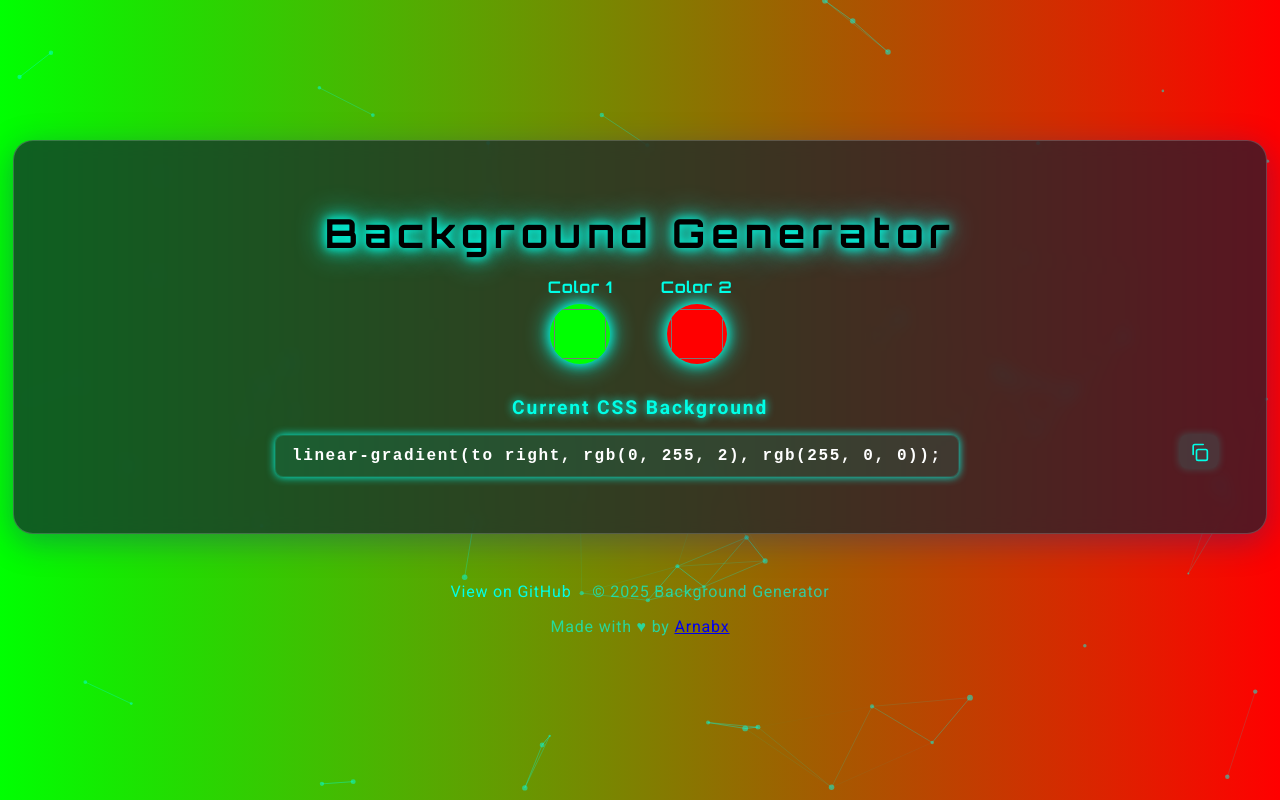
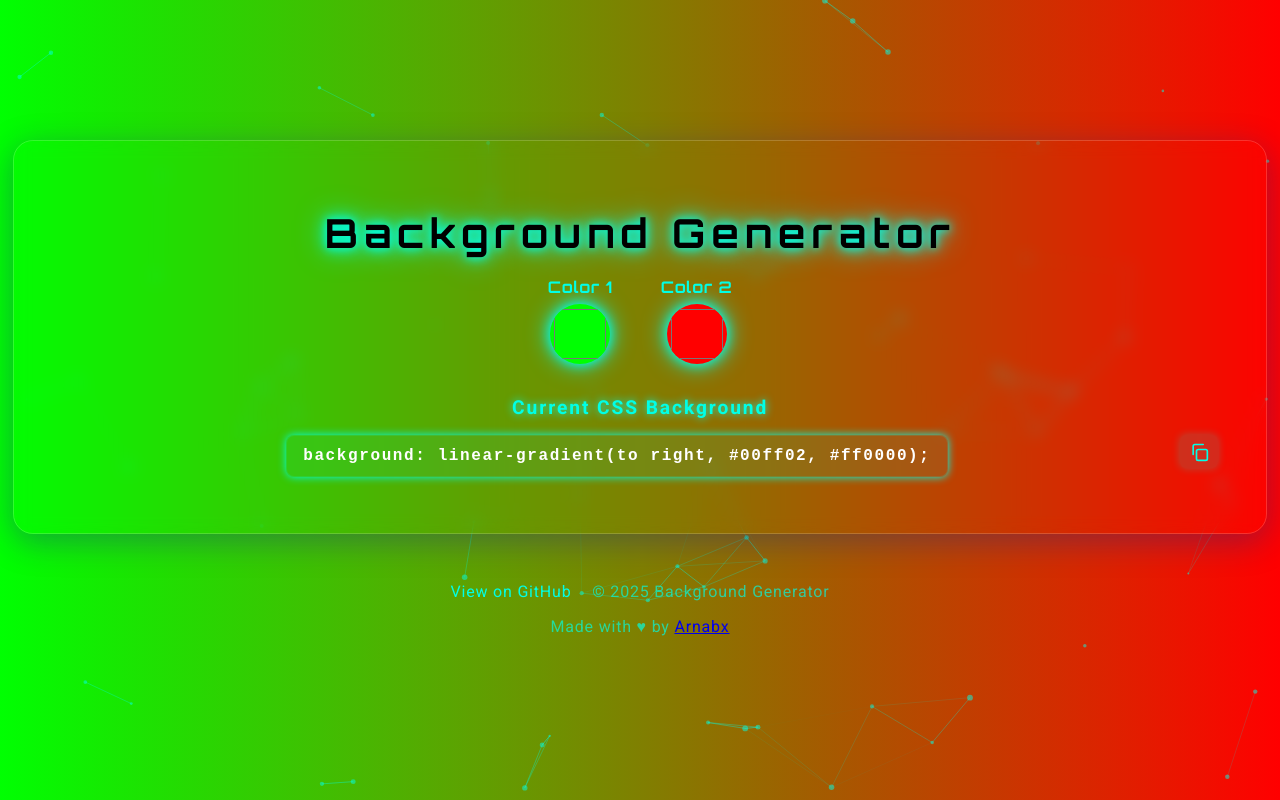
Before and after one commit to Arnabx-Dev/Background, a website: page index.html in a window 1280 px wide. Drawn offline with nearby package versions, Linux system fonts and the light colour scheme.

Commit message:
second large update npm and package.json

```diff
--- a/script.js
+++ b/script.js
@@ -1,18 +1,14 @@
 const css = document.querySelector("h3");
-const color1 = document.querySelector(".color1");
-const color2 = document.querySelector(".color2");
+const color1 = document.getElementById("color1");
+const color2 = document.getElementById("color2");
 const body = document.getElementById("gradient");
 const copyBtn = document.querySelector('.copy-btn');
 const toast = document.getElementById('toast');
 
 function setGradient() {
-	body.style.background =
-		"linear-gradient(to right, "
-		+ color1.value
-		+ ", "
-		+ color2.value
-		+ ")";
-	css.textContent = body.style.background + ";";
+	const gradient = `linear-gradient(to right, ${color1.value}, ${color2.value})`;
+	body.style.background = gradient;
+	css.textContent = `background: ${gradient};`;
 	// Update color input backgrounds for accessibility
 	color1.style.backgroundColor = color1.value;
 	color2.style.backgroundColor = color2.value;
--- a/style.css
+++ b/style.css
@@ -27,7 +27,7 @@ body {
 }
 
 .container {
-    background: rgba(20, 30, 48, 0.7);
+    /* background: rgba(20, 30, 48, 0.7); */
     box-shadow: 0 8px 32px 0 rgba(31, 38, 135, 0.37);
     backdrop-filter: blur(8px);
     border-radius: 20px;
```
Also changed, not shown: package.json (added, +21 -0 lines), 1 other file.
